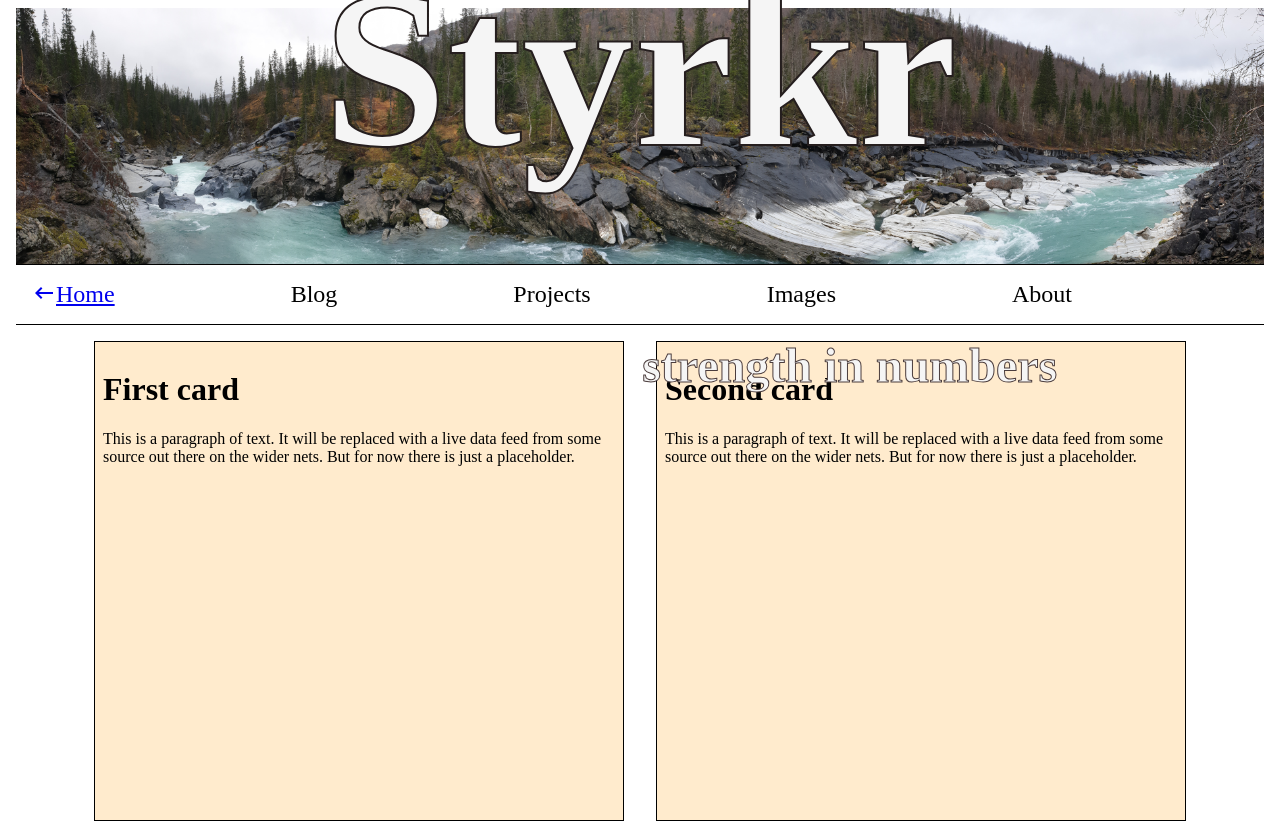
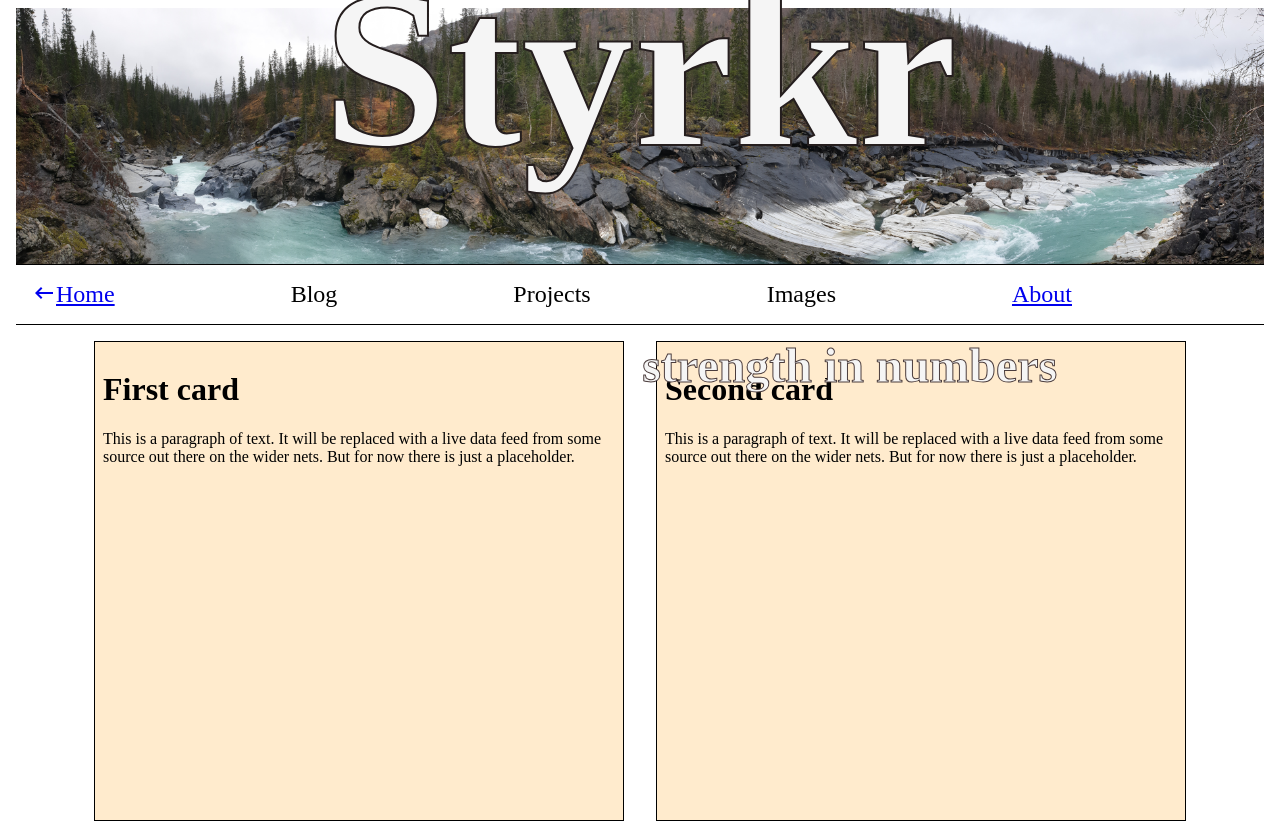
Before and after one commit to tplive/qvidahl-no, a Next.js app: page / in a window 1280 px wide. Shown: the top 822 px of the page. Built offline with nearby package versions, Linux system fonts and the light colour scheme; a web font is replaced by a local one.

Commit message:
Link to about page

```diff
--- a/src/components/TopMenu.tsx
+++ b/src/components/TopMenu.tsx
@@ -23,7 +23,7 @@ const Header: React.FC = () => {
             <div className={styles.blog}>Blog</div>
             <div className={styles.projects}>Projects</div>
             <div className={styles.images}>Images</div>
-            <div className={styles.About}>About</div>
+            <div className={styles.About}><Link href="/about"><a>About</a></Link></div>
 
         </div>
     )
```
